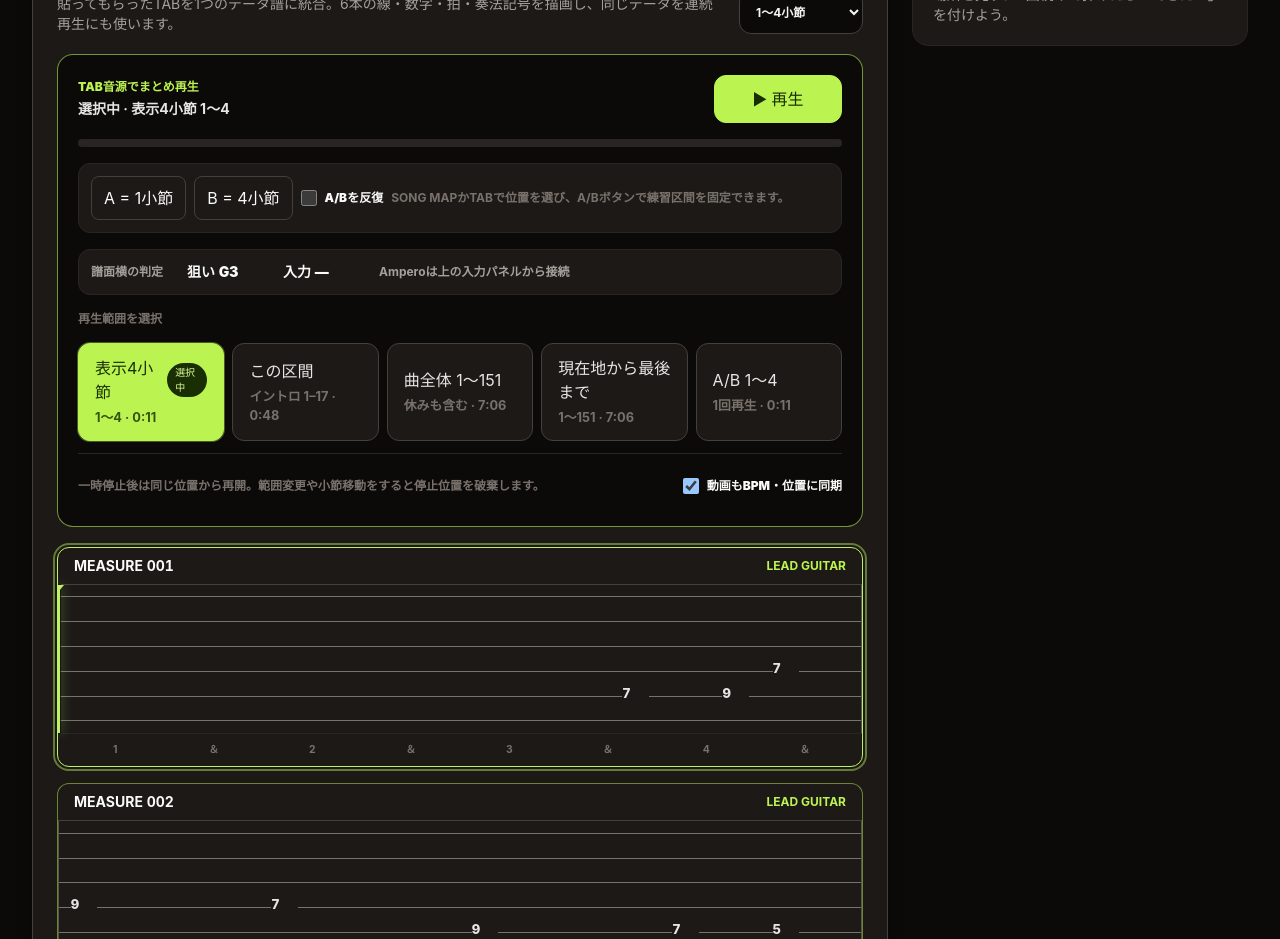
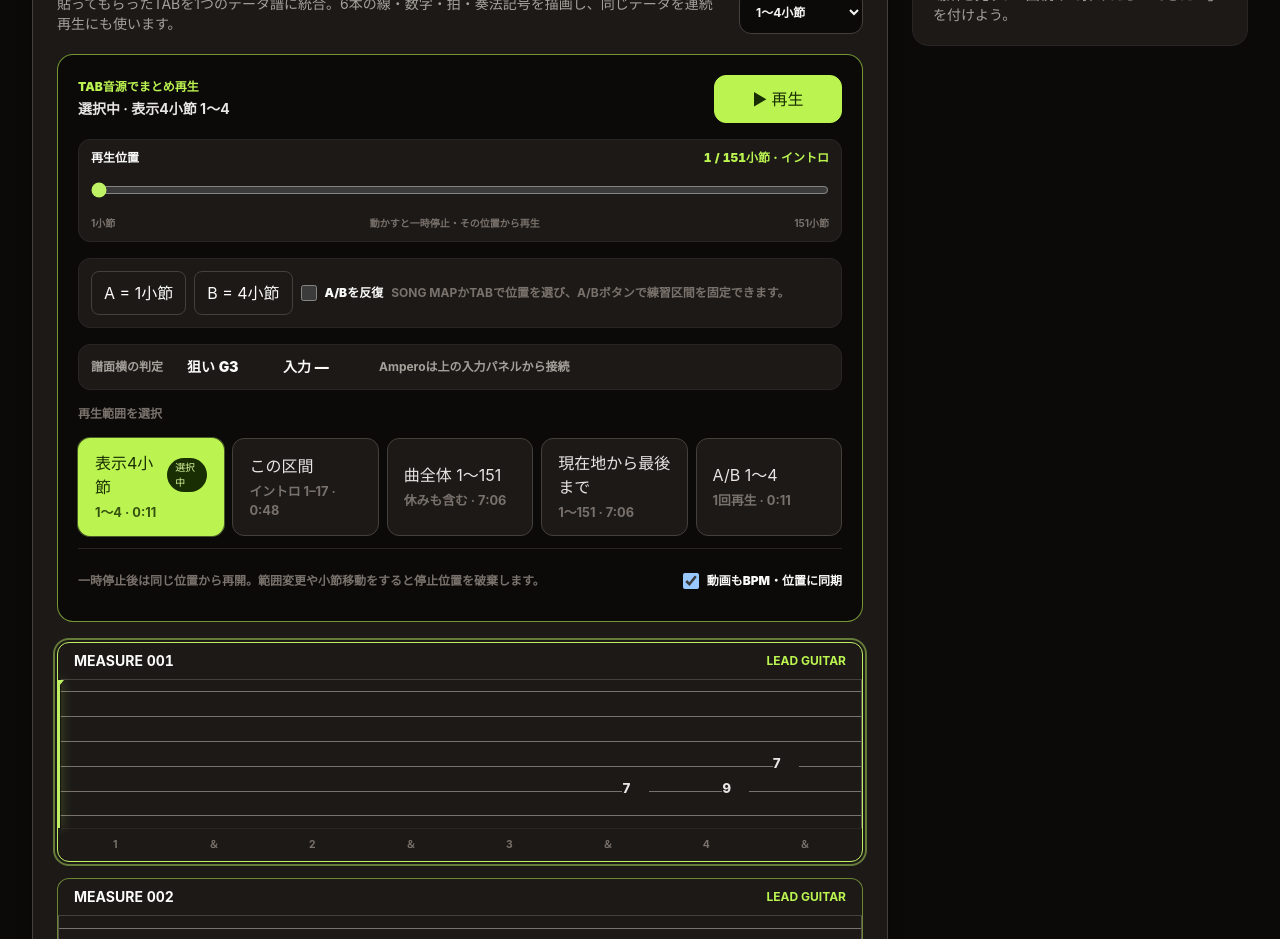
Before and after one commit to KTN44295080/fret-step-trainer, a Next.js app: page / in a window 1280 px wide. Shown: the part 1420-2359 px from the top of the page. Built offline with nearby package versions, Linux system fonts and the light colour scheme.

Commit message:
Add measure seek control

```diff
--- a/app/trainer.tsx
+++ b/app/trainer.tsx
@@ -1512,8 +1512,6 @@ export function GuitarTrainer() {
     },
   ];
   const selectedPlaybackChoice = playbackChoices.find((choice) => choice.id === playbackPreset) ?? playbackChoices[0];
-  const selectedPlaybackTotalSteps = stepsInRange(selectedPlaybackChoice.start, selectedPlaybackChoice.end, song.meterMap);
-  const selectedPlaybackProgress = clamp(playbackProgressSteps / selectedPlaybackTotalSteps, 0, 1);
   const canResumeSelected = pausedSession?.startMeasure === selectedPlaybackChoice.start
     && pausedSession.endMeasure === selectedPlaybackChoice.end;
   const cursorSession = playbackSessionRef.current ?? pausedSession;
@@ -2095,6 +2093,21 @@ export function GuitarTrainer() {
     setVideoNonce((nonce) => nonce + 1);
   }
 
+  function seekToMeasure(measure: number) {
+    const nextMeasure = Math.round(clamp(measure, 1, song.totalMeasures));
+    const nextVideoTime = videoTimeForMeasure(song, track, nextMeasure);
+    stopPlayback();
+    setPlaybackPreset("remaining");
+    setTimelineMeasure(nextMeasure);
+    setScorePageIndex(Math.floor((nextMeasure - 1) / 4));
+    const exactIndex = activeNotes.findIndex((note) => note.measure === nextMeasure);
+    if (exactIndex >= 0) moveToNoteIndex(exactIndex);
+    setVideoStart(nextVideoTime);
+    setVideoAutoplay(false);
+    sendVideoCommand("seekTo", [nextVideoTime, true]);
+    sendVideoCommand("pauseVideo");
+  }
+
   function setVideoPreset(seconds: number, measure?: number) {
     stopPlayback();
     setVideoStart(seconds);
@@ -2417,8 +2430,29 @@ export function GuitarTrainer() {
                   {playing ? "Ⅱ 一時停止" : canResumeSelected ? "▶ 再開" : "▶ 再生"}
                 </button>
               </div>
-              <div className="mt-4 h-2 overflow-hidden rounded-full bg-stone-800" role="progressbar" aria-label="選択範囲の再生位置" aria-valuemin={0} aria-valuemax={100} aria-valuenow={Math.round(selectedPlaybackProgress * 100)}>
-                <div className="h-full rounded-full bg-lime-300 transition-[width] duration-100" style={{ width: `${selectedPlaybackProgress * 100}%` }} />
+              <div className="mt-4 rounded-xl border border-stone-800 bg-stone-900 px-3 py-2.5">
+                <div className="flex items-center justify-between gap-3 text-xs font-black">
+                  <label htmlFor="song-measure-seek">再生位置</label>
+                  <output className="tabular-nums text-lime-300" htmlFor="song-measure-seek">
+                    {activeMeasure} / {song.totalMeasures}小節 · {currentSongPart.label}
+                  </output>
+                </div>
+                <input
+                  aria-label="曲の再生位置を小節で移動"
+                  className="mt-1 min-h-10 w-full cursor-pointer"
+                  id="song-measure-seek"
+                  max={song.totalMeasures}
+                  min={1}
+                  onChange={(event) => seekToMeasure(Number(event.target.value))}
+                  step={1}
+                  type="range"
+                  value={activeMeasure}
+                />
+                <div className="flex justify-between text-[10px] font-bold text-stone-500" aria-hidden="true">
+                  <span>1小節</span>
+                  <span>動かすと一時停止・その位置から再生</span>
+                  <span>{song.totalMeasures}小節</span>
+                </div>
               </div>
 
               <div className="mt-4 grid gap-2 rounded-xl border border-stone-800 bg-stone-900 p-3 sm:grid-cols-[repeat(3,auto)_1fr] sm:items-center">
```
Also changed, not shown: 1 other file (tests, documents, lock files or other folders).
